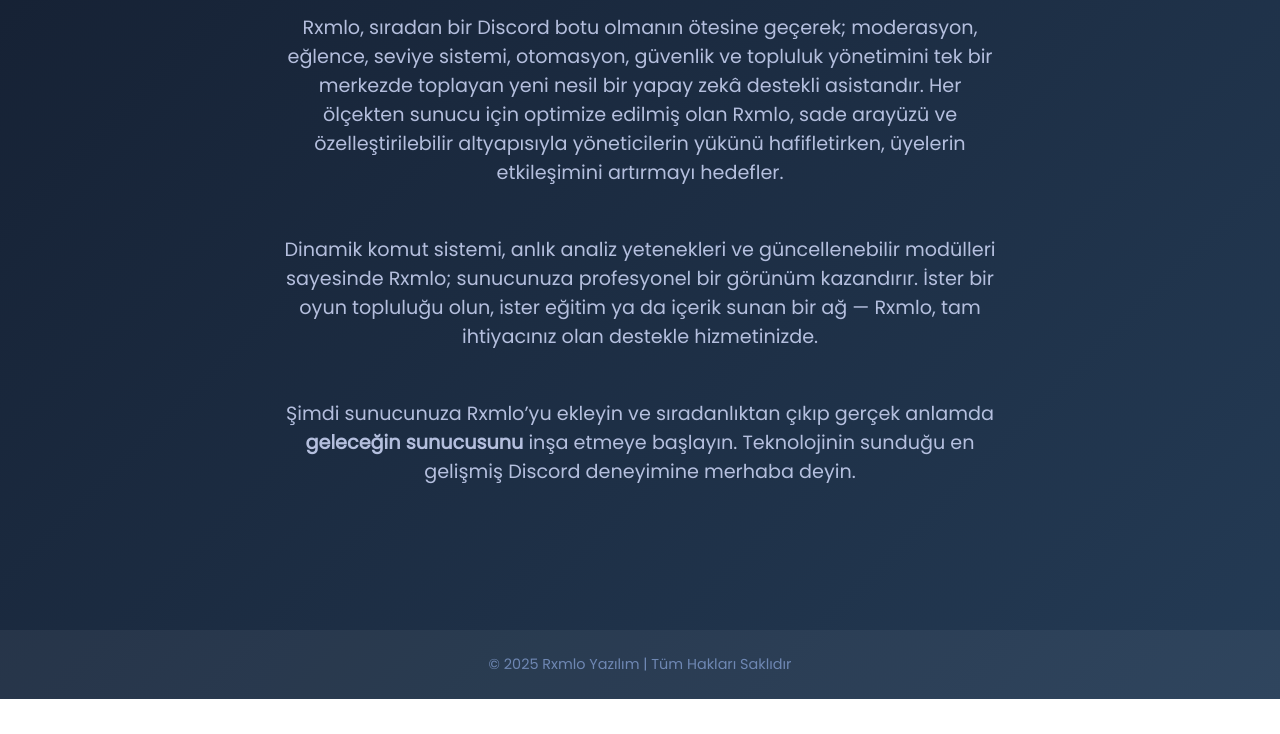
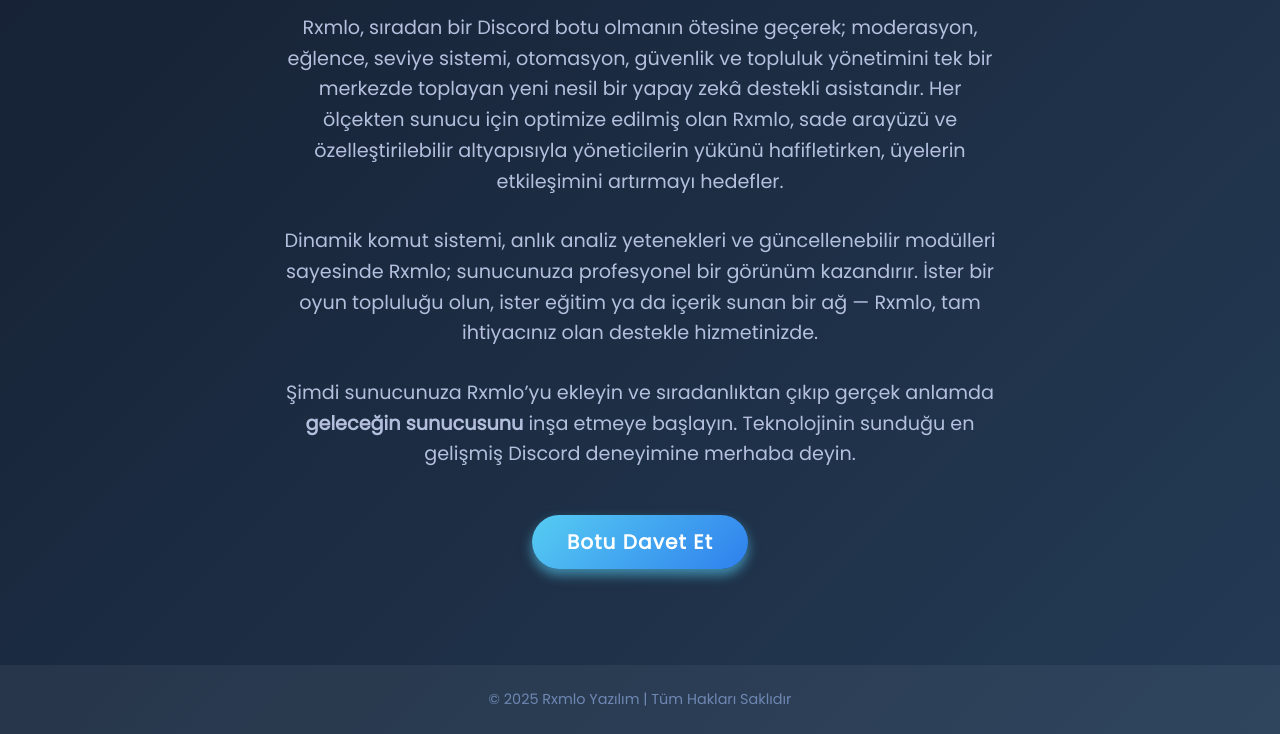
Before and after one commit to wnersdev/rxmloweb, a plain HTML site: page index.html in a window 1280 px wide. Shown: the part 293-1027 px from the top of the page. Before the commit the page ends 992 px from the top, so only its background shows below. Drawn offline with Linux system fonts and the light colour scheme.

Commit message:
Update index.html

```diff
--- a/index.html
+++ b/index.html
@@ -10,13 +10,13 @@
   <meta name="theme-color" content="#56ccf2" />
   <meta property="og:title" content="Rxmlo - Gelişmiş Discord Botu" />
   <meta property="og:description" content="Seviye sistemi, moderasyon, eğlence komutları ve daha fazlası ile sunucunuzu bir üst seviyeye taşıyın." />
-  <meta property="og:image" content="https://rxmloweb.vercel.app/avatar/rxmlo-og.png" />
+  <meta property="og:image" content="avatar/rxmlo-og.png" />
   <meta property="og:url" content="https://rxmloweb.vercel.app/" />
   <meta property="og:type" content="website" />
   <meta name="twitter:card" content="summary_large_image" />
   <meta name="twitter:title" content="Rxmlo - Discord Botu" />
   <meta name="twitter:description" content="Rxmlo botu ile sunucunu geliştirmeye hemen başla!" />
-  <meta name="twitter:image" content="https://rxmloweb.vercel.app/avatar/rxmlo-og.png" />
+  <meta name="twitter:image" content="avatar/rxmlo-og.png" />
 
   <!-- Fonts -->
   <link href="https://fonts.googleapis.com/css2?family=Montserrat:wght@700&family=Poppins&display=swap" rel="stylesheet" />
@@ -113,7 +113,8 @@
       font-size: 1.2rem;
       color: #ccd6f6dd;
       max-width: 720px;
-      margin: 0 auto 3rem;
+      margin: 0 auto 1.8rem;
+      line-height: 1.6;
     }
     footer {
       background: rgba(255 255 255 / 0.05);
@@ -121,6 +122,30 @@
       text-align: center;
       font-size: 0.9rem;
       color: #7993c2dd;
+    }
+
+    /* Gelişmiş buton stili */
+    .btn-davet {
+      display: inline-block;
+      padding: 0.75rem 2.2rem;
+      font-size: 1.25rem;
+      font-weight: 700;
+      color: white;
+      background: linear-gradient(135deg, #56ccf2, #2f80ed);
+      border: none;
+      border-radius: 40px;
+      box-shadow: 0 6px 12px rgba(86, 204, 242, 0.6);
+      cursor: pointer;
+      transition: all 0.3s ease;
+      text-decoration: none;
+      user-select: none;
+      margin-top: 1rem;
+      letter-spacing: 1.1px;
+    }
+    .btn-davet:hover {
+      background: linear-gradient(135deg, #2f80ed, #56ccf2);
+      box-shadow: 0 8px 20px rgba(86, 204, 242, 0.9);
+      transform: translateY(-3px);
     }
 
     @media (max-width: 640px) {
@@ -174,6 +199,7 @@
     <p>
       Şimdi sunucunuza Rxmlo’yu ekleyin ve sıradanlıktan çıkıp gerçek anlamda <strong>geleceğin sunucusunu</strong> inşa etmeye başlayın. Teknolojinin sunduğu en gelişmiş Discord deneyimine merhaba deyin.
     </p>
+    <a href="bot-davet.html" class="btn-davet" role="button" aria-label="Botu Davet Et">Botu Davet Et</a>
   </main>
 
   <footer>
```
